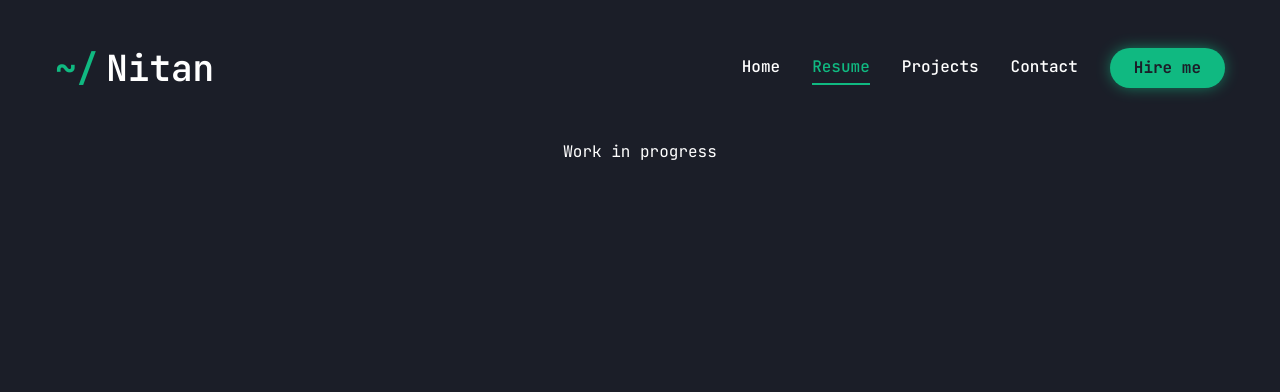
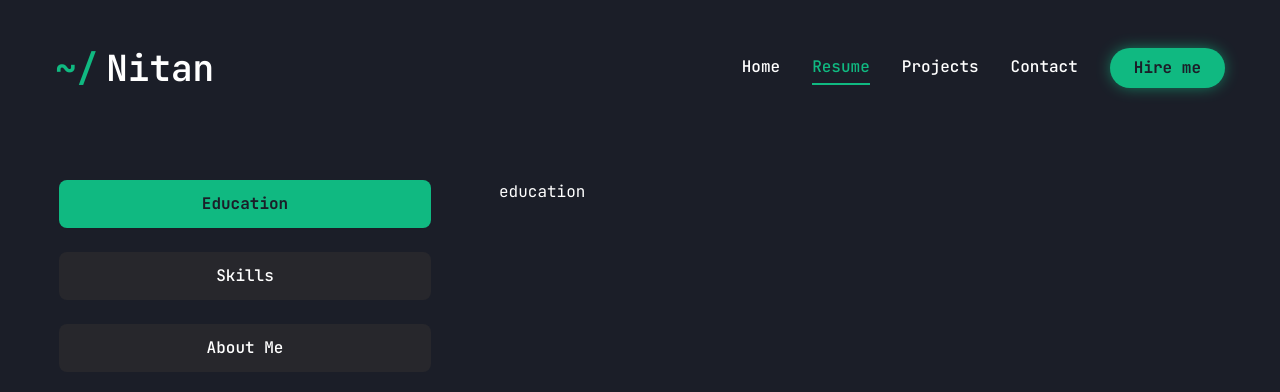
Before and after one commit to NitanJana/nitan-portfolio, a Next.js app: page /resume in a window 1280 px wide. Shown: the top 392 px of the page. Built offline with nearby package versions, Linux system fonts and the light colour scheme.

Commit message:
feat: add tabs in resume page

```diff
--- a/src/app/resume/page.tsx
+++ b/src/app/resume/page.tsx
@@ -1,5 +1,33 @@
+"use client";
+
+import { Tabs, TabsContent, TabsList, TabsTrigger } from "@/components/ui/tabs";
+import { motion } from "framer-motion";
+
 const ResumePage = () => {
-  return <div className="flex justify-center items-center">Work in progress</div>;
+  return (
+    <motion.div
+      initial={{ opacity: 0 }}
+      animate={{ opacity: 1 }}
+      transition={{ delay: 2.4, duration: 0.4, ease: "easeIn" }}
+      className="min-h-[80vh] flex items-center justify-center py-12 xl:py-0"
+    >
+      <div className="container">
+        <Tabs defaultValue="education" className="flex flex-col xl:flex-row gap-16">
+          <TabsList className="flex flex-col w-full max-w-[380px] mx-auto xl:mx-0 gap-6">
+            <TabsTrigger value="education">Education</TabsTrigger>
+            <TabsTrigger value="skills">Skills</TabsTrigger>
+            <TabsTrigger value="about">About Me</TabsTrigger>
+          </TabsList>
+
+          <div className="min-h-[70vh] w-full">
+            <TabsContent value="education" className="w-full">education</TabsContent>
+            <TabsContent value="skills" className="w-full">skills</TabsContent>
+            <TabsContent value="about" className="w-full">about me</TabsContent>
+          </div>
+        </Tabs>
+      </div>
+    </motion.div>
+  );
 };
 
 export default ResumePage;
--- /dev/null
+++ b/src/components/ui/tabs.tsx
@@ -0,0 +1,52 @@
+"use client";
+
+import * as React from "react";
+import * as TabsPrimitive from "@radix-ui/react-tabs";
+
+import { cn } from "@/lib/utils";
+
+const Tabs = TabsPrimitive.Root;
+
+const TabsList = React.forwardRef<
+  React.ElementRef<typeof TabsPrimitive.List>,
+  React.ComponentPropsWithoutRef<typeof TabsPrimitive.List>
+>(({ className, ...props }, ref) => (
+  <TabsPrimitive.List
+    ref={ref}
+    className={cn("inline-flex h-auto rounded-md p-1 text-primary", className)}
+    {...props}
+  />
+));
+TabsList.displayName = TabsPrimitive.List.displayName;
+
+const TabsTrigger = React.forwardRef<
+  React.ElementRef<typeof TabsPrimitive.Trigger>,
+  React.ComponentPropsWithoutRef<typeof TabsPrimitive.Trigger>
+>(({ className, ...props }, ref) => (
+  <TabsPrimitive.Trigger
+    ref={ref}
+    className={cn(
+      "inline-flex items-center justify-center w-full whitespace-nowrap bg-secondary rounded-lg p-3 text-white text-base font-medium ring-offset-white transition-all disabled:pointer-events-none disabled:opacity-50 data-[state=active]:bg-accent data-[state=active]:text-primary data-[state=active]:shadow-sm data-[state=active]:font-bold",
+      className
+    )}
+    {...props}
+  />
+));
+TabsTrigger.displayName = TabsPrimitive.Trigger.displayName;
+
+const TabsContent = React.forwardRef<
+  React.ElementRef<typeof TabsPrimitive.Content>,
+  React.ComponentPropsWithoutRef<typeof TabsPrimitive.Content>
+>(({ className, ...props }, ref) => (
+  <TabsPrimitive.Content
+    ref={ref}
+    className={cn(
+      "min-h-[480px] ring-offset-white focus-visible:outline-none focus-visible:ring-2 focus-visible:ring-slate-950 focus-visible:ring-offset-2 dark:ring-offset-slate-950 dark:focus-visible:ring-slate-300",
+      className
+    )}
+    {...props}
+  />
+));
+TabsContent.displayName = TabsPrimitive.Content.displayName;
+
+export { Tabs, TabsList, TabsTrigger, TabsContent };
--- a/tailwind.config.ts
+++ b/tailwind.config.ts
@@ -29,6 +29,7 @@
     extend: {
       colors: {
         primary: "#1b1e28",
+        secondary: "#27272c",
         accent: {
           DEFAULT: "#10b981",
           // #34d399->emerald-400
```
